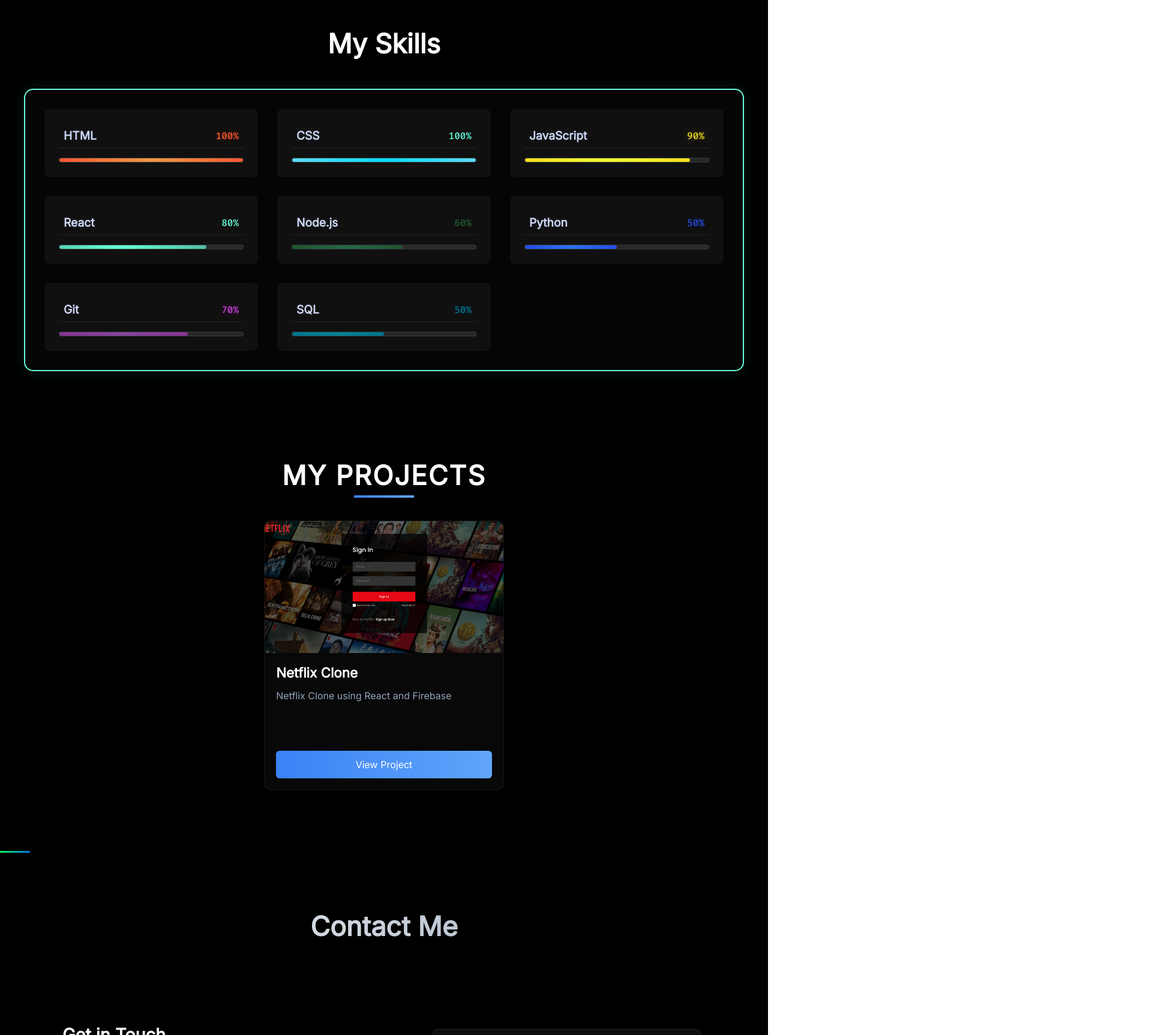
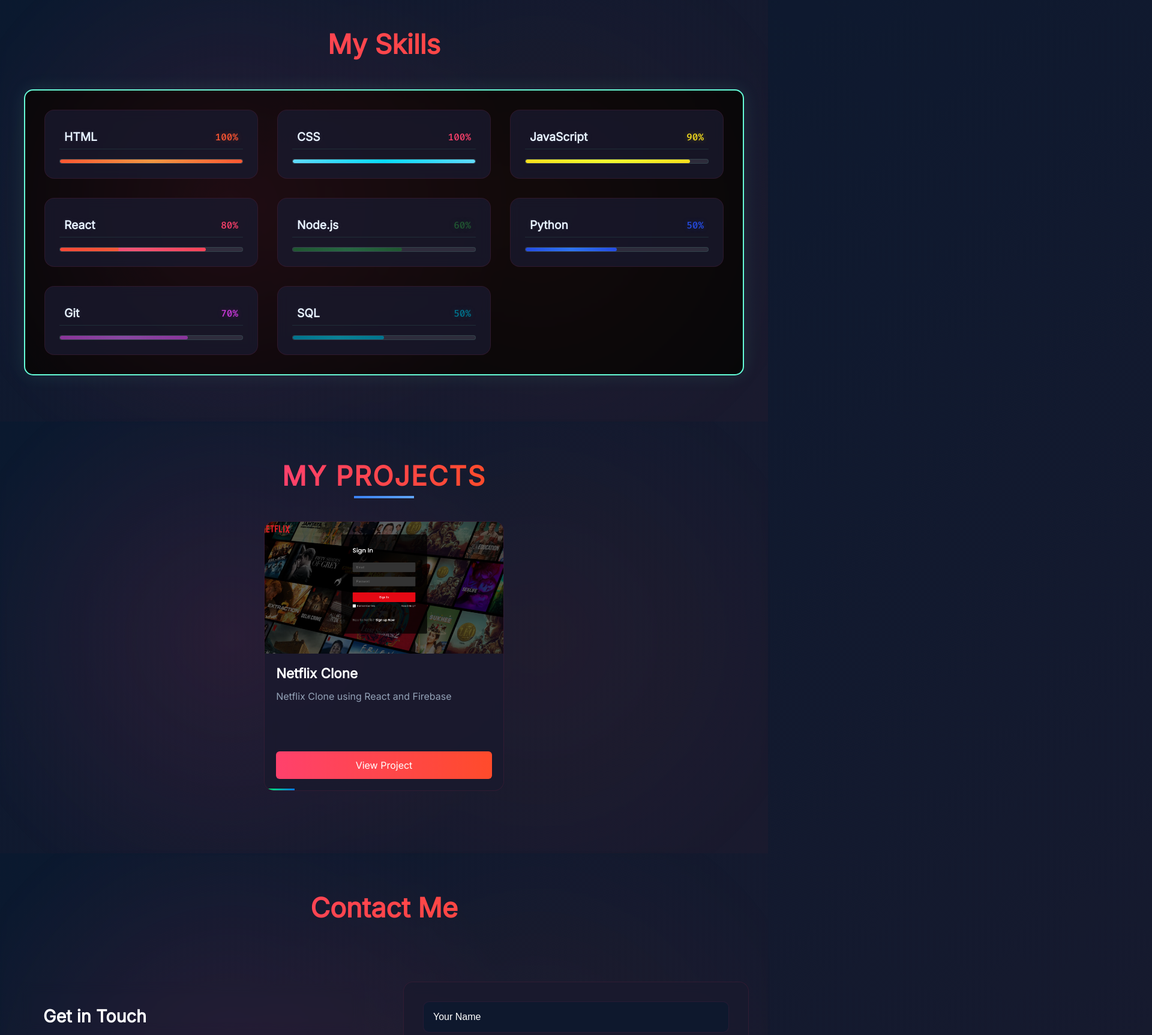
Before and after one commit to VENKAT2905/My-Portfolio, a React (Vite) app in the folder my-portfolio/: page / in a window 1280 px wide. Shown: the part 1074-2800 px from the top of the page at 60% size, 1920 px wide, since content can reach past the window. Built offline with nearby package versions, Linux system fonts and the light colour scheme.

Commit message:
Updated css

```diff
--- a/my-portfolio/src/components/Contact/Contact.css
+++ b/my-portfolio/src/components/Contact/Contact.css
@@ -3,13 +3,13 @@ html {
 }
 
 .contact {
+    padding: 4rem 2rem;
+    background: linear-gradient(135deg, #0a192f 0%, #1a1a2e 100%);
     min-height: 90vh;
-    padding: 6rem 4rem;
-    background: black;
+    position: relative;
     display: grid;
     grid-template-columns: 1fr 1fr;
     gap: 4rem;
-    position: relative;
     scroll-margin-top: 80px;
     font-family: 'Inter', sans-serif;
     opacity: 0;
@@ -35,12 +35,10 @@ html {
 .contact::before {
     content: '';
     position: absolute;
-    top: 0;
-    left: 0;
     width: 100%;
     height: 100%;
-    background: radial-gradient(circle at 30% 50%, rgba(59, 130, 246, 0.1) 0%, transparent 0%),
-                radial-gradient(circle at 70% 50%, rgba(96, 165, 250, 0.05) 0%, transparent 0%);
+    background: radial-gradient(circle at 30% 50%, rgba(255, 65, 108, 0.1) 0%, transparent 50%),
+                radial-gradient(circle at 70% 50%, rgba(255, 75, 43, 0.05) 0%, transparent 50%);
     filter: blur(5px);
 }
 
@@ -48,9 +46,9 @@ html {
     font-size: 2.8rem;
     font-weight: 700;
     margin-bottom: 2rem;
-    background: linear-gradient(90deg, #ffffff, #94a3b8);
+    background: linear-gradient(90deg, #FF416C, #FF4B2B);
     -webkit-background-clip: text;
-    color: transparent;
+    -webkit-text-fill-color: transparent;
     grid-column: 1/-1;
     text-align: center;
 }
@@ -67,9 +65,12 @@ html {
 }
 
 .contact-form {
+    background: rgba(26, 26, 46, 0.8);
+    backdrop-filter: blur(10px);
+    border: 1px solid rgba(255, 65, 108, 0.1);
+    border-radius: 16px;
+    padding: 2rem;
     grid-column: 2/-1;
-    backdrop-filter: blur(10px);
-    padding: 3rem;
     z-index: 2;
     display: flex;
     flex-direction: column;
@@ -78,11 +79,11 @@ html {
 
 .contact-form input,
 .contact-form textarea {
-    background: rgba(255, 255, 255, 0.05);
-    border: 1px solid rgba(255, 255, 255, 0.1);
+    background: rgba(10, 25, 47, 0.7);
+    border: 1px solid rgba(255, 65, 108, 0.1);
     border-radius: 10px;
     padding: 1rem;
-    color: #fff;
+    color: #e6f1ff;
     font-size: 1rem;
     transition: all 0.3s ease;
 }
@@ -100,7 +101,7 @@ html {
 }
 
 .contact-form button {
-    background: linear-gradient(90deg, #3b82f6, #60a5fa);
+    background: linear-gradient(90deg, #FF416C, #FF4B2B);
     color: white;
     padding: 1rem;
     border: none;
@@ -112,8 +113,8 @@ html {
 }
 
 .contact-form button:hover {
-    transform: translateY(-2px);
-    box-shadow: 0 10px 20px rgba(59, 130, 246, 0.2);
+    transform: translateY(-3px);
+    box-shadow: 0 5px 15px rgba(255, 65, 108, 0.3);
 }
 
 .contact-form input::placeholder,
--- a/my-portfolio/src/components/Header/Header.css
+++ b/my-portfolio/src/components/Header/Header.css
@@ -3,7 +3,9 @@
     justify-content: space-between;
     align-items: center;
     padding: 20px 50px;
-    background-color: black;
+    background: rgba(10, 25, 47, 0.9);
+    backdrop-filter: blur(10px);
+    border-bottom: 1px solid var(--card-border);
     color: #fff;
     position: sticky;
     top: 0;
@@ -14,6 +16,7 @@
     font-weight: bold;
     letter-spacing: 2px;
     padding-left: 5%;
+    color: var(--primary);
 }
 
 .header nav {
@@ -22,15 +25,15 @@
 }
 
 .header a {
-    color: #fff;
+    color: var(--text-secondary);
     margin: 0 15px;
     font-size: 16px;
     font-weight: 500;
-    transition: color 0.3s;
+    transition: var(--transition-standard);
 }
 
 .header a:hover {
-    color: #00bcd4;
+    color: var(--primary);
 }
 
 .social-icons {
--- a/my-portfolio/src/components/Hero/Hero.css
+++ b/my-portfolio/src/components/Hero/Hero.css
@@ -8,7 +8,7 @@ html {
     align-items: center;
     justify-content: center;
     text-align: center;
-    background: black;
+    background: var(--gradient-background);
     color: #fff;
     padding: 20px;
     scroll-margin-top: 80px;
@@ -19,6 +19,9 @@ html {
     margin-bottom: 0px;
     text-transform: uppercase;
     letter-spacing: 2px;
+    background: var(--gradient-primary);
+    -webkit-background-clip: text;
+    -webkit-text-fill-color: transparent;
 }
 
 .hero p {
@@ -44,3 +47,12 @@ html {
     color: white;
     transform: translateY(-3px);
 }
+
+.hero-cta {
+    display: flex;
+    gap: 1rem;
+}
+
+.hero-cta .button {
+    font-weight: 600;
+}
--- a/my-portfolio/src/components/Projects/Projects.css
+++ b/my-portfolio/src/components/Projects/Projects.css
@@ -4,22 +4,38 @@ html {
 
 .projects {
     padding: 4rem 2rem;
-    background: black;
+    background: linear-gradient(135deg, #0a192f 0%, #1a1a2e 100%);
     min-height: 90vh;
     scroll-margin-top: 80px;
+    position: relative;
     display: flex;
     flex-direction: column;
     align-items: center;
 }
 
+.projects::before {
+    content: '';
+    position: absolute;
+    width: 100%;
+    height: 100%;
+    top: 0;
+    left: 0;
+    background: radial-gradient(circle at 30% 50%, rgba(255, 65, 108, 0.1) 0%, transparent 50%),
+                radial-gradient(circle at 70% 50%, rgba(255, 75, 43, 0.05) 0%, transparent 50%);
+    filter: blur(5px);
+    pointer-events: none;
+}
+
 .projects h2 {
     text-align: center;
-    color: #fff;
     font-size: 2.8rem;
+    background: linear-gradient(90deg, #FF416C, #FF4B2B);
+    -webkit-background-clip: text;
+    -webkit-text-fill-color: transparent;
     margin-bottom: 3rem;
+    position: relative;
     text-transform: uppercase;
     letter-spacing: 2px;
-    position: relative;
 }
 
 .projects h2::after {
@@ -43,20 +59,21 @@ html {
 }
 
 .project-card {
-    background: rgba(255, 255, 255, 0.03);
-    border-radius: 12px;
+    background: rgba(26, 26, 46, 0.8);
+    backdrop-filter: blur(10px);
+    border: 1px solid rgba(255, 65, 108, 0.1);
+    border-radius: 16px;
     overflow: hidden;
     transition: transform 0.3s ease;
-    border: 1px solid rgba(255, 255, 255, 0.05);
     height: 450px;
     display: flex;
     flex-direction: column;
 }
 
 .project-card:hover {
-    transform: translateY(-5px);
-    border-color: rgba(59, 130, 246, 0.3);
-    box-shadow: 0 10px 20px rgba(0, 0, 0, 0.2);
+    transform: translateY(-10px);
+    border-color: #FF416C;
+    box-shadow: 0 15px 35px rgba(255, 65, 108, 0.2);
 }
 
 .project-card img {
@@ -100,17 +117,31 @@ html {
 .project-card a {
     margin: 1.2rem;
     padding: 0.8rem 1.5rem;
-    background: linear-gradient(90deg, #3b82f6, #60a5fa);
+    background: linear-gradient(90deg, #FF416C, #FF4B2B);
     color: white;
     text-decoration: none;
     border-radius: 6px;
     text-align: center;
     transition: all 0.3s ease;
+    border: none;
 }
 
 .project-card a:hover {
     transform: translateX(5px);
-    background: linear-gradient(90deg, #60a5fa, #3b82f6);
+    box-shadow: 0 5px 15px rgba(255, 65, 108, 0.3);
+}
+
+.project-tech-stack span {
+    background: rgba(255, 65, 108, 0.1);
+    color: var(--primary);
+}
+
+.project-links a {
+    color: var(--primary);
+}
+
+.project-links a:hover {
+    color: var(--primary-dark);
 }
 
 @media (max-width: 768px) {
--- a/my-portfolio/src/components/Skills/Skills.css
+++ b/my-portfolio/src/components/Skills/Skills.css
@@ -5,7 +5,7 @@ html {
 .skills {
     min-height: 90vh;
     padding: 4rem 2rem;
-    background: black;
+    background: linear-gradient(135deg, #0a192f 0%, #1a1a2e 100%);
     position: relative;
     scroll-margin-top: 80px; /* Matches header height */
     scroll-padding-top: 80px;
@@ -16,11 +16,26 @@ html {
     transition: all 0.5s ease-out;
 }
 
+.skills::before {
+    content: '';
+    position: absolute;
+    width: 100%;
+    height: 100%;
+    top: 0;
+    left: 0;
+    background: radial-gradient(circle at 30% 50%, rgba(255, 65, 108, 0.1) 0%, transparent 50%),
+                radial-gradient(circle at 70% 50%, rgba(255, 75, 43, 0.05) 0%, transparent 50%);
+    filter: blur(5px);
+    pointer-events: none;
+}
+
 .skills h2 {
     text-align: center;
     font-size: 2.8rem;
+    background: linear-gradient(90deg, #FF416C, #FF4B2B);
+    -webkit-background-clip: text;
+    -webkit-text-fill-color: transparent;
     margin-bottom: 3rem;
-    color: white;
     position: relative;
 }
 
@@ -158,16 +173,18 @@ html {
 }
 
 .skill-item {
-    background: rgba(45, 42, 42, 0.292);
+    background: rgba(26, 26, 46, 0.8);
+    backdrop-filter: blur(10px);
+    border: 1px solid rgba(255, 65, 108, 0.1);
+    border-radius: 16px;
     padding: 1.5rem;
-    border-radius: 8px;
     transition: all 0.3s ease;
 }
 
 .skill-item:hover {
     transform: translateY(-5px);
-    border-color: #64ffda;
-    box-shadow: 0 8px 30px rgba(100, 255, 218, 0.1);
+    border-color: #FF416C;
+    box-shadow: 0 15px 35px rgba(255, 65, 108, 0.2);
 }
 
 .skill-info {
@@ -180,13 +197,13 @@ html {
 }
 
 .skill-info h3 {
-    color: #ccd6f6;
+    color: #e6f1ff;
     font-size: 1.2rem;
     text-shadow: 0 0 10px rgba(204, 214, 246, 0.1);
 }
 
 .skill-info span {
-    color: #64ffda;
+    color: #FF416C;
     font-weight: 500;
     font-family: 'Fira Code', monospace;
 }
@@ -196,7 +213,7 @@ html {
 }
 
 .progress-bar {
-    background: rgba(17, 34, 64, 0.9);
+    background: rgba(255, 65, 108, 0.1);
     height: 8px;
     border-radius: 4px;
     overflow: hidden;
@@ -207,14 +224,9 @@ html {
 
 .progress {
     height: 100%;
-    background: linear-gradient(
-        270deg,
-        #64ffda 0%,
-        rgba(100, 255, 218, 0.5) 50%,
-        #64ffda 100%
-    );
+    background: linear-gradient(90deg, #FF416C, #FF4B2B);
     border-radius: 4px;
-    transition: width 1s cubic-bezier(0.645, 0.045, 0.355, 1);
+    transition: width 1.5s cubic-bezier(0.4, 0, 0.2, 1);
     position: relative;
     background-size: 200% 100%;
     animation: shimmer 2s linear infinite;
--- a/my-portfolio/src/styles/global.css
+++ b/my-portfolio/src/styles/global.css
@@ -5,10 +5,19 @@
 }
 
 :root {
-  --primary: #3b82f6;
-  --secondary: #60a5fa;
-  --dark: #0a0a0a;
-  --text: #94a3b8;
+  --primary: #FF416C;
+  --primary-dark: #FF4B2B;
+  --background-dark: #0a192f;
+  --background-light: #1a1a2e;
+  --text-bright: #e6f1ff;
+  --text-main: #8892b0;
+  --text-secondary: #ccd6f6;
+  --gradient-primary: linear-gradient(90deg, var(--primary) 0%, var(--primary-dark) 100%);
+  --gradient-background: linear-gradient(135deg, var(--background-dark) 0%, var(--background-light) 100%);
+  --card-background: rgba(26, 26, 46, 0.8);
+  --card-border: rgba(255, 65, 108, 0.1);
+  --shadow-primary: 0 15px 35px rgba(255, 65, 108, 0.2);
+  --transition-standard: all 0.3s ease;
 }
 
 html {
@@ -17,9 +26,8 @@ html {
 
 body {
   font-family: 'Inter', sans-serif;
-  background-image: url('../assets/bg.jpg') no-repeat center center fixed;
-  background-size: cover;
-  color: red;
+  background: var(--gradient-background);
+  color: var(--text-main);
   position: relative;
 }
 
@@ -79,3 +87,60 @@ section.visible {
     padding: 4rem 2rem;
   }
 }
+
+h1, h2, h3, h4, h5, h6 {
+  color: var(--text-bright);
+}
+
+.section-title {
+  font-size: 2.5rem;
+  background: var(--gradient-primary);
+  -webkit-background-clip: text;
+  -webkit-text-fill-color: transparent;
+  margin-bottom: 2rem;
+  text-align: center;
+  position: relative;
+}
+
+.section-title::after {
+  content: '';
+  position: absolute;
+  bottom: -1rem;
+  left: 50%;
+  transform: translateX(-50%);
+  width: 100px;
+  height: 4px;
+  background: var(--gradient-primary);
+  border-radius: 2px;
+}
+
+.card {
+  background: var(--card-background);
+  border: 1px solid var(--card-border);
+  border-radius: 16px;
+  backdrop-filter: blur(10px);
+  transition: var(--transition-standard);
+}
+
+.card:hover {
+  transform: translateY(-10px);
+  border-color: var(--primary);
+  box-shadow: var(--shadow-primary);
+}
+
+.button {
+  background: var(--gradient-primary);
+  color: var(--text-bright);
+  padding: 0.8rem 1.5rem;
+  border-radius: 25px;
+  border: none;
+  cursor: pointer;
+  transition: var(--transition-standard);
+  text-decoration: none;
+  display: inline-block;
+}
+
+.button:hover {
+  transform: translateY(-3px);
+  box-shadow: var(--shadow-primary);
+}
```
Also changed, not shown: my-portfolio/src/components/About/About.css (+9 -9 lines), my-portfolio/src/components/Footer/Footer.css (+41 -2 lines).
